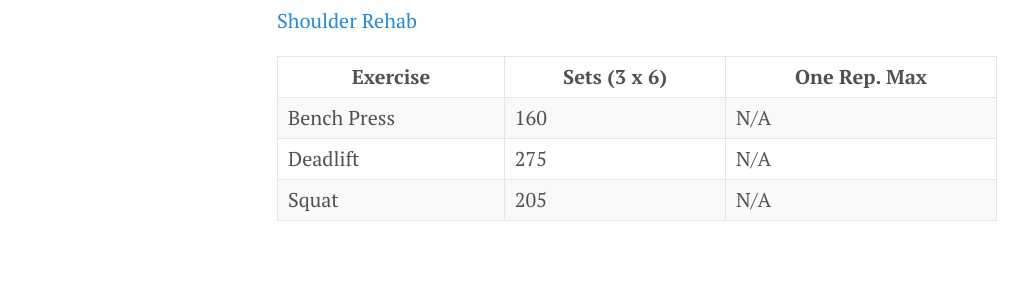
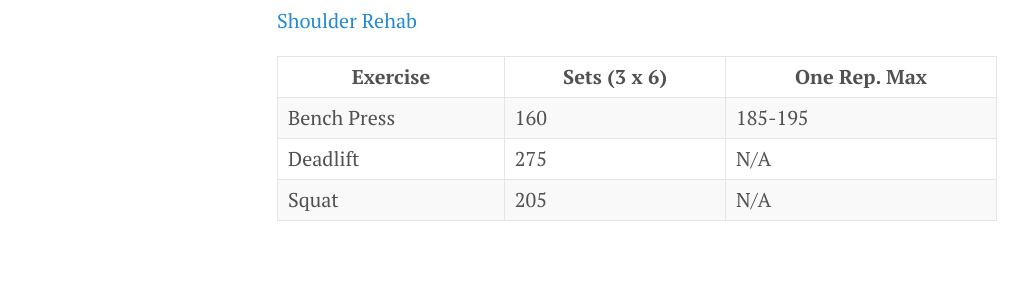
Before and after one commit to bjchia/bjchia.github.io, a Jekyll site: the page built from fitness.md, in a window 1280 px wide. Shown: the part 820-1118 px from the top of the page, without its empty margins (3-1031 px from the left). Built offline with Jekyll 4.4.1, drawn with Linux system fonts in a browser that asks for light colours.

Commit message:
Update fitness.md

```diff
--- a/fitness.md
+++ b/fitness.md
@@ -22,6 +22,6 @@ title: Health & Fitness
 
 | Exercise | Sets (3 x 6) | One Rep. Max |
 |-------|--------|---------|
-| Bench Press | 160 | N/A |
+| Bench Press | 160 | 185-195 |
 | Deadlift | 275 | N/A |
 | Squat | 205 | N/A |
```
